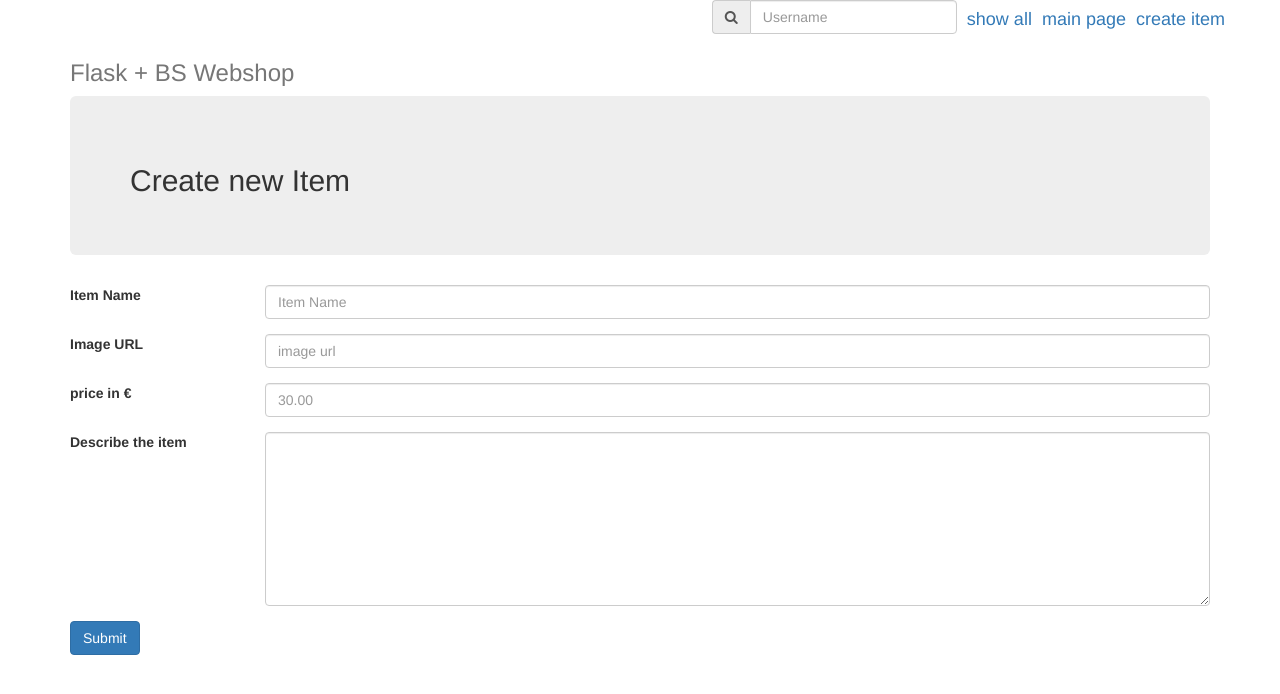
After one commit to Cetzcher/flaskWebApp, a Flask app: template webapp/templates/new_item.html in a window 1280 px wide. The commit adds this page. Shown: the top 694 px of the page. Run offline with Flask 2, Linux system fonts and the light colour scheme; the template is opened without the code that fills it, so the values that code supplies are empty; some libraries are stand-ins or nearby versions.

Commit message:
completed item createion + validation

```diff
--- a/webapp/__init__.py
+++ b/webapp/__init__.py
@@ -1,28 +1,14 @@
+from bson.objectid import ObjectId
 from flask import Flask, request, render_template, redirect, jsonify
 from flask_bootstrap import Bootstrap  # pip3 install flask-bootstrap
+from webapp.model import Database, Item
 
 app = Flask(__name__)
 Bootstrap(app)
+db = Database(app)
 
 # API routes should return pure json data.
 # Use the API routes for the actual page.
-
-@app.route("/api/search/<string:q>")
-def api_search(q):
-    return ""
-
-
-@app.route("/api/items/<string:item>")
-def api_serve_category(item):
-    # show all items in given cat.
-    return ""
-
-
-@app.route("/api/items/<string:item>/comments")
-def api_serve_comments(item):
-    # show the comments to that item when GET, when POST create a new one.
-    pass
-
 
 @app.route("/")
 def index():
@@ -31,28 +17,54 @@ def index():
 
 @app.route('/search/<searchstr>')
 def search(searchstr):
-    # show the user profile for that user
-    return 'User %s' % searchstr
+    # search for the items given and show the item_list page
+    return render_template("item_list.html", items=list(db.find_item(searchstr)))
 
 
 @app.route("/items/all")
 def all():
-    return render_template("item_list.html", items=[{"name": "item1", "price": 300, "description": "a genirc item"},
-                                                    {"name": "item1", "price": 300, "description": "a genirc item"},
-                                                    {"name": "item1", "price": 300, "description": "a genirc item"},
-                                                    {"name": "item1", "price": 300, "description": "a genirc item"},
-                                                    {"name": "item1", "price": 300, "description": "a genirc item"}])
+    return render_template("item_list.html", items=list(db.get_all_items()))
 
 
-@app.route("/items/<string:item>")
-def serve_item(item):
-    # show all items in given cat.
+@app.route("/items/new", methods=["GET", "POST"])
+def create():
+    # GET should return the Page.
+    # POST to here is the same as PUT to api_items
+    # TODO actually create the item or rather dispatch to API call.
+    if request.method == "GET":
+        return render_template("new_item.html")
+    else:
+        name = request.form.get("name")
+        desc = request.form.get("description")
+        url = request.form.get("desc")
+        price = request.form.get("price")
+        print(name, url, desc, price)
+        try:
+            if db.get_item(name) is not None:
+                raise ValueError("Item already exists")
+            elif not name or price == 0:
+                raise ValueError("Item needs a name and price > 0")
+
+            price = float(price)
+
+            desc = desc if desc else "No Item description given"
+            url = url if url else "http://placehold.it/350x250"
+            db.insert_item(Item(name, desc, price, url))
+            return redirect("/items/all", 302)
+        except ValueError as e:
+            return render_template("new_item.html", err=str(e))
+
+
+@app.route("/items/<string:item>", methods=["GET"])
+def item(item):
+    # shows a detail view of the item i.e comments, price, buy link etc
+    return render_template("item_detail.html", item=db.get_item(item))
+
+
+@app.route("/items/<string:item>/buy")
+def buy(item):
+    # disallow GET since items could stop being accessible ?
     return ""
 
 
-@app.route("/items/<string:item>/comments")
-def serve_comments(item):
-    # show the comments to that item when GET, when POST create a new one.
-    pass
-
 app.run(port=5000)
--- a/webapp/templates/RSNavbar.html
+++ b/webapp/templates/RSNavbar.html
@@ -1,5 +1,11 @@
         <div class="container">
             <div class="row">
+                <span class="pull-right">
+                    <h4><a href="/items/new"> &nbsp;&nbsp;create item </a></h4>
+                </span>
+                <span class="pull-right">
+                    <h4><a href="/"> &nbsp;&nbsp;main page</a></h4>
+                </span>
                 <span class="pull-right">
                     <h4><a href="/items/all"> &nbsp;&nbsp;show all </a></h4>
                 </span>
@@ -17,7 +23,7 @@
             </div>
         </div>
         <script>
-            document.getElementById("search-form").addEventListener(
+        document.getElementById("search-form").addEventListener(
         "submit",
         function(ev) {
             ev.preventDefault();
--- a/webapp/templates/item_list.html
+++ b/webapp/templates/item_list.html
@@ -30,7 +30,7 @@
 		<div class="well">
             <div class="list-group">
                 {% for item in items %}
-                    <a href="#" class="list-group-item active">
+                    <a href='{{ "/items/" + item["name"] }}' class="list-group-item">
                         <div class="media col-md-3">
                             <figure class="pull-left">
                                 <img class="media-object img-rounded img-responsive"  src="http://placehold.it/350x250" alt="placehold.it/350x250" >
--- /dev/null
+++ b/webapp/templates/new_item.html
@@ -0,0 +1,57 @@
+{% extends "bootstrap/base.html" %}
+{% block styles %}
+{{super()}}
+<link href="//netdna.bootstrapcdn.com/font-awesome/4.0.3/css/font-awesome.css" rel="stylesheet">
+<link rel="stylesheet" href="/static/searchfield.css">
+<link rel="stylesheet" href="/static/list.css">
+{% endblock %}
+
+{% block title %}This is an example page{% endblock %}
+
+{% block navbar %}
+{% include 'RSNavbar.html' %}
+{% endblock %}
+
+{% block content %}
+<div class="container">
+    <div class="header">
+        <h3 class="text-muted">Flask + BS Webshop</h3>
+    </div>
+    <div class="jumbotron">
+        <h2>Create new Item</h2>
+        {% if err %}
+        <small class="btn btn-danger"> There was an error; {{ err }}</small>
+        {% endif %}
+    </div>
+
+    <form action="/items/new" method="post">
+        <div class="form-group row">
+            <label for="name" class="col-sm-2 col-form-label">Item Name</label>
+            <div class="col-sm-10">
+                <input type="text" class="form-control" id="name" placeholder="Item Name" name="name">
+            </div>
+        </div>
+        <div class="form-group row">
+            <label for="url" class="col-sm-2 col-form-label">Image URL</label>
+            <div class="col-sm-10">
+                <input type="text" class="form-control" id="url" placeholder="image url" name="url">
+            </div>
+        </div>
+        <div class="form-group row">
+            <label for="price" class="col-sm-2 col-form-label">price in €</label>
+            <div class="col-sm-10">
+                <input type="text" class="form-control" id="price" placeholder="30.00" name="price">
+            </div>
+        </div>
+        <div class="form-group row">
+            <label for="description" class="col-sm-2 col-form-label">Describe the item</label>
+            <div class="col-sm-10">
+                <textarea class="form-control" id="description" rows="8" name="description"></textarea>
+            </div>
+        </div>
+        <input class="btn btn-primary" type="submit" value="Submit">
+    </form>
+
+
+</div>
+{% endblock %}
```
Also changed, not shown: webapp/model.py (+9 -5 lines), webapp/templates/item_detail.html (added, +27 -0 lines), 1 other file.
